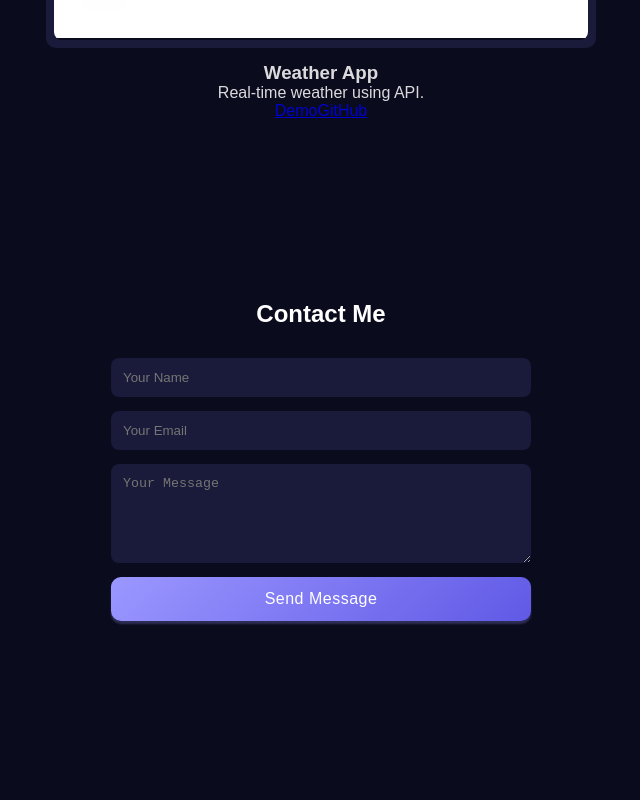
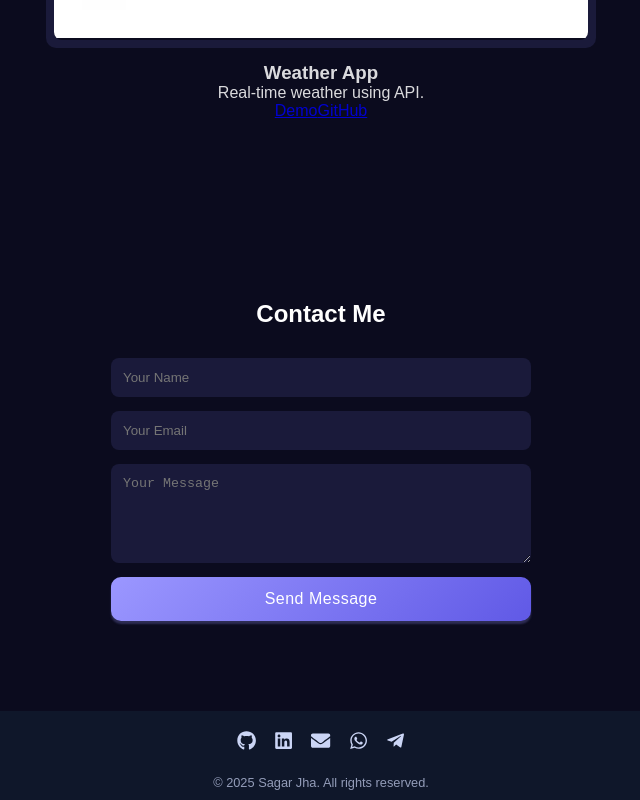
Before and after one commit to sagarjha33/portfolio, a React (Vite) app: page / in a window 1280 px wide. Shown: the part 2464-3264 px from the top of the page, without its empty margins (319-959 px from the left). Before the commit the page ends 3175 px from the top, so only its background shows below. Built offline with nearby package versions, Linux system fonts and the light colour scheme.

Commit message:
footer add

```diff
--- a/src/App.jsx
+++ b/src/App.jsx
@@ -216,6 +216,35 @@ export default function App() {
           <button type="submit">Send Message</button>
         </form>
       </section>
+            {/* ================= FOOTER ================= */}
+      <footer className="footer">
+        <div className="footer-container">
+
+
+          <div className="footer-socials">
+            <a href="https://github.com/sagarjha33" target="_blank" rel="noreferrer">
+              <FaGithub />
+            </a>
+            <a href="https://www.linkedin.com/in/jhaasagar" target="_blank" rel="noreferrer">
+              <FaLinkedin />
+            </a>
+            <a href="mailto:jhaasagar33@gmail.com">
+              <FaEnvelope />
+            </a>
+            <a href="https://wa.me/917278527233" target="_blank" rel="noreferrer">
+              <FaWhatsapp />
+            </a>
+            <a href="https://t.me/sagarjha33" target="_blank" rel="noreferrer">
+              <FaTelegramPlane />
+            </a>
+          </div>
+
+          <p className="footer-copy">
+            © {new Date().getFullYear()} Sagar Jha. All rights reserved.
+          </p>
+        </div>
+      </footer>
+
     </>
   );
 }
--- a/src/index.css
+++ b/src/index.css
@@ -574,3 +574,39 @@ body {
   border-radius: 12px;
   font-size: 0.95rem;
 }
+/* ================= FOOTER ================= */
+.footer {
+  background: #0f172a;
+  color: #cbd5f5;
+  padding: 20px 20px 10px;
+  text-align: center;
+}
+
+.footer-container {
+  max-width: 1100px;
+  margin: auto;
+}
+
+
+.footer-socials {
+  display: flex;
+  justify-content: center;
+  gap: 18px;
+  margin-bottom: 20px;
+}
+
+.footer-socials a {
+  font-size: 1.2rem;
+  color: #cbd5f5;
+  transition: 0.3s;
+}
+
+.footer-socials a:hover {
+  color: #38bdf8;
+  transform: translateY(-3px);
+}
+
+.footer-copy {
+  font-size: 0.8rem;
+  opacity: 0.7;
+}
```
